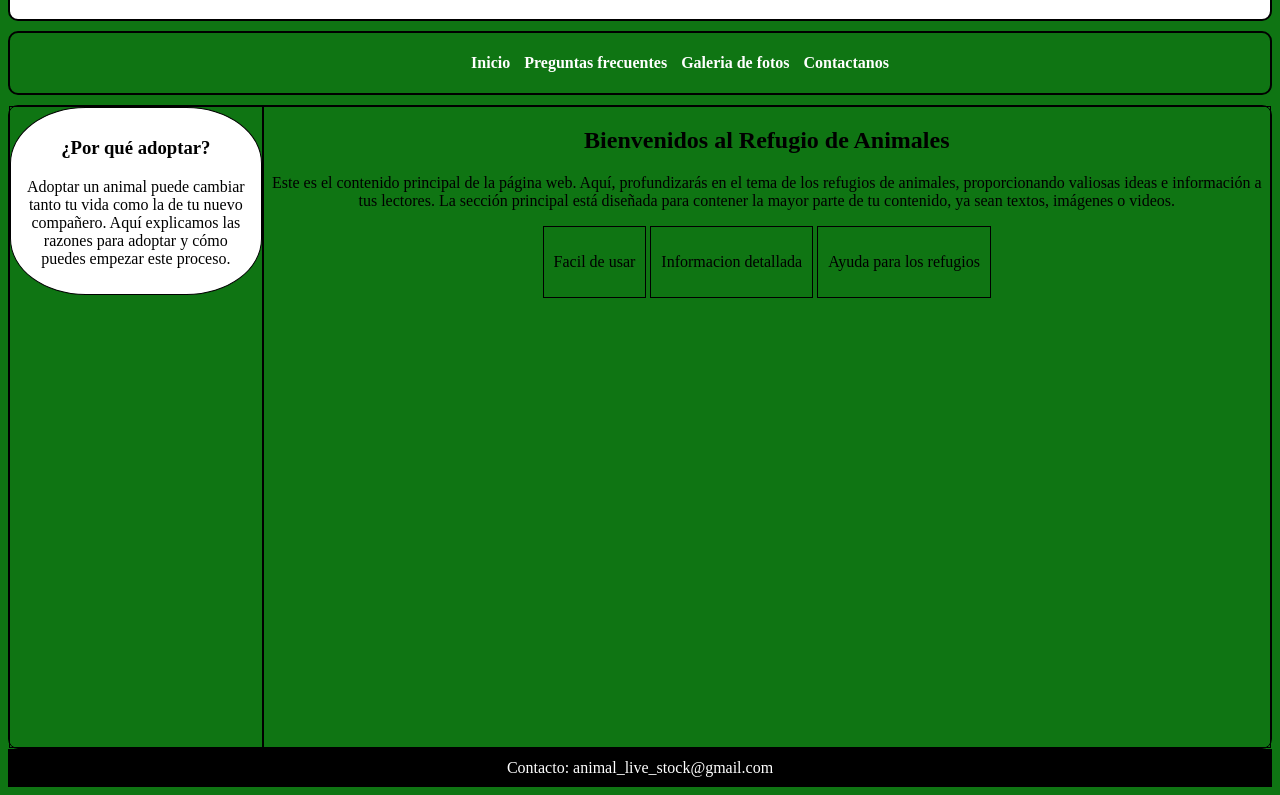
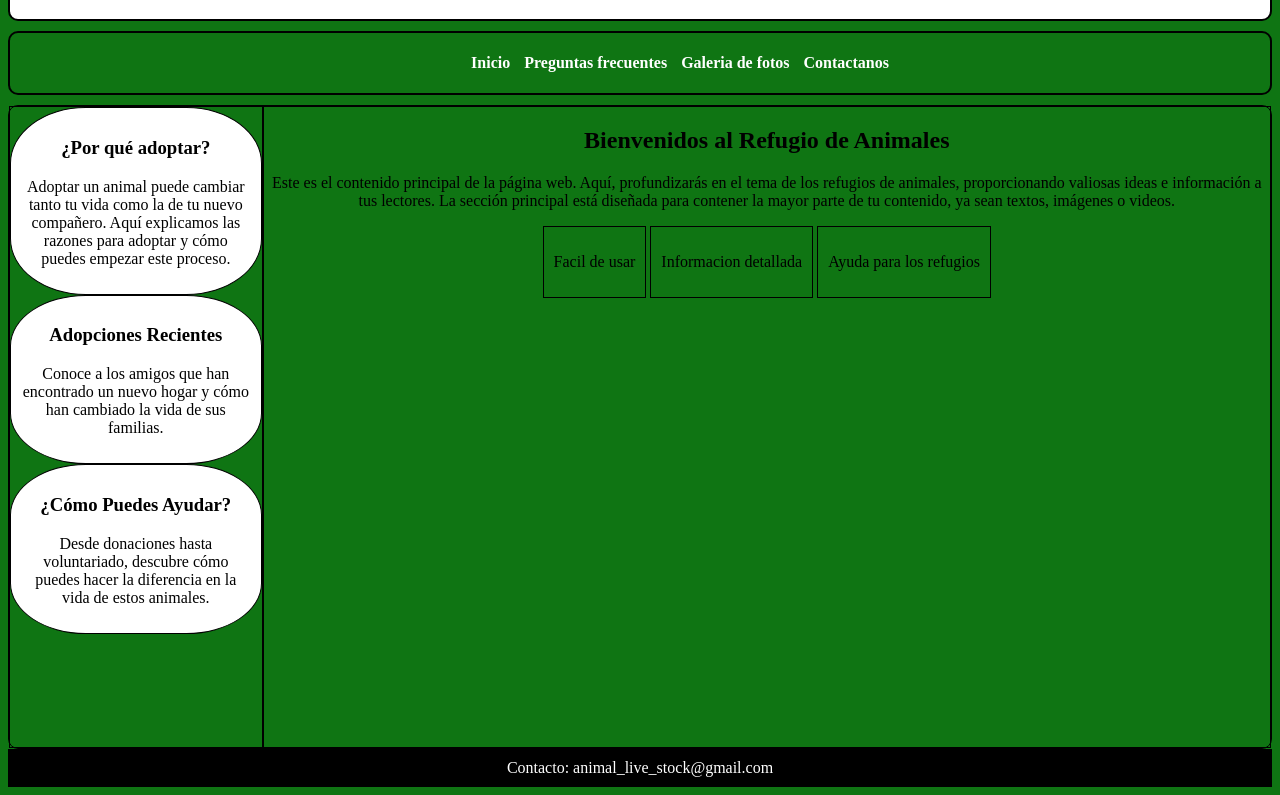
Before and after one commit to Los-Aguilas-Spiderman/RefugioAnimal, a plain HTML site: page index.html in a window 1280 px wide. Shown: the part 111-906 px from the top of the page. Drawn offline with Linux system fonts and the light colour scheme.

Commit message:
add info aside

```diff
--- a/index.html
+++ b/index.html
@@ -34,6 +34,17 @@
                 <h3>¿Por qué adoptar?</h3>
                 <p>Adoptar un animal puede cambiar tanto tu vida como la de tu nuevo compañero. Aquí explicamos las razones para adoptar y cómo puedes empezar este proceso.</p>
 
+            </div>
+
+            <div>
+
+                <h3>Adopciones Recientes</h3>
+                <p>Conoce a los amigos que han encontrado un nuevo hogar y cómo han cambiado la vida de sus familias.</p>
+            </div>
+
+            <div>
+                <h3>¿Cómo Puedes Ayudar?</h3>
+                <p>Desde donaciones hasta voluntariado, descubre cómo puedes hacer la diferencia en la vida de estos animales.</p>
             </div>
 
             <!--Aqui ponemos Informacion sobre la ubicacion-->
```
